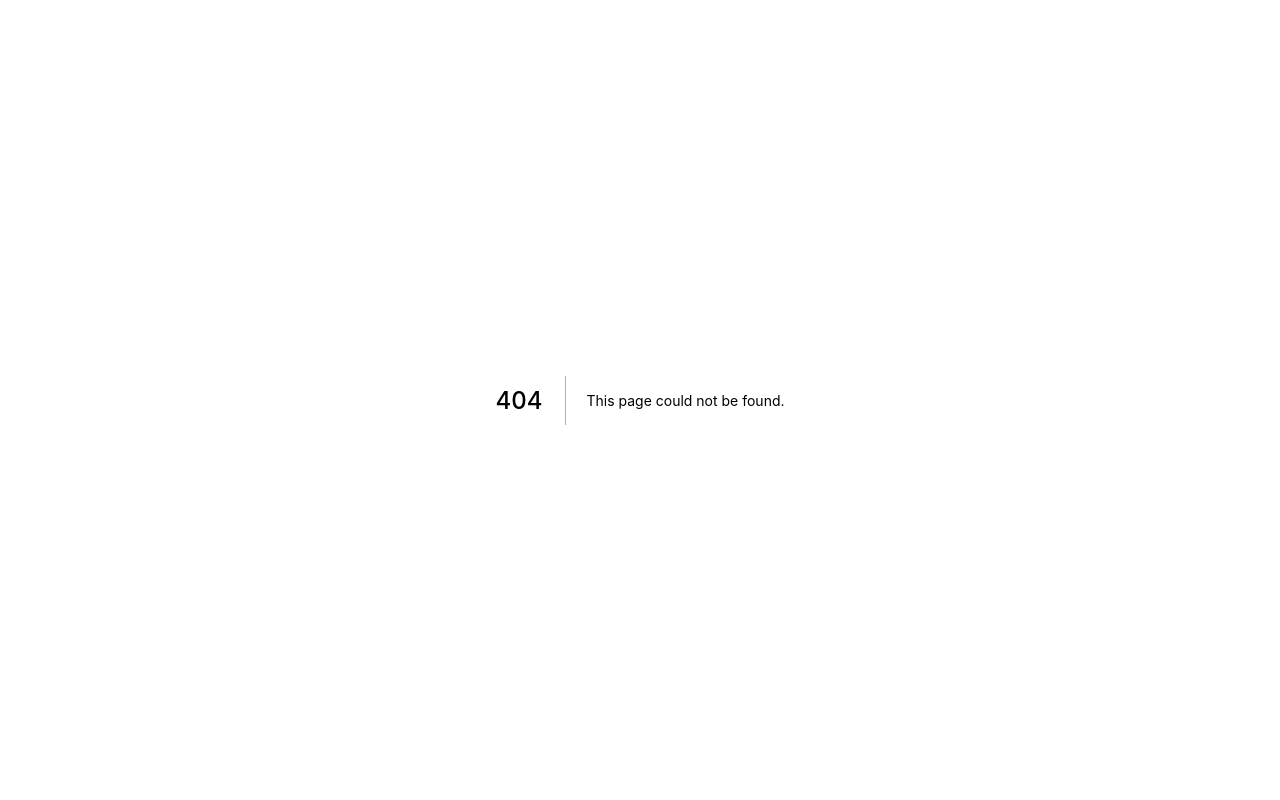
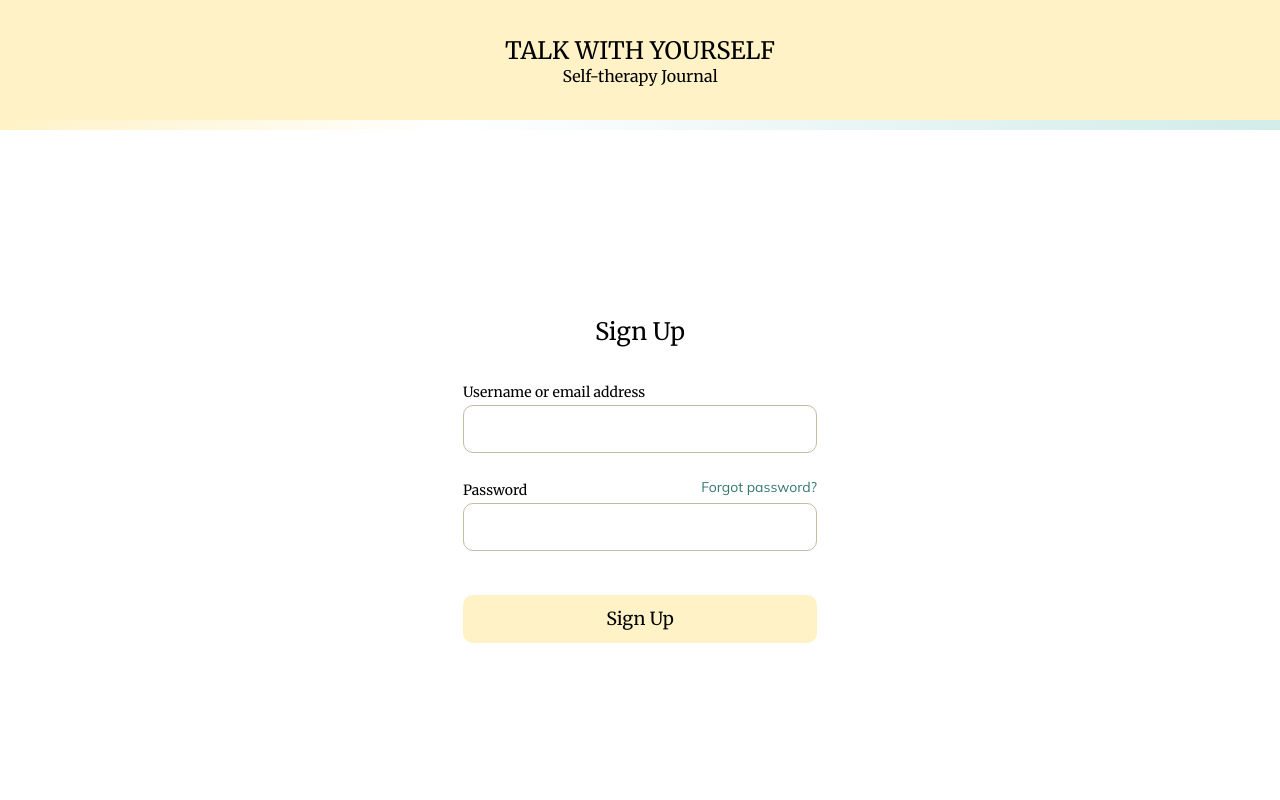
Before and after one commit to catnippers/talk-with-yourself-frontend-next, a Next.js app in the folder talk-with-yourself-frontend-next/: page /auth/register in a window 1280 px wide. Before the commit this address had no page. Shown: the top 800 px of the page. Built offline with nearby package versions, Linux system fonts and the light colour scheme.

Commit message:
Move Login and Register file to auth folder

```diff
--- /dev/null
+++ b/talk-with-yourself-frontend-next/pages/auth/register.tsx
@@ -0,0 +1,19 @@
+import { useRouter } from 'next/router';
+import { Layout } from '../../components/Layout/Layout';
+import { RegisterForm } from '../../components/RegisterForm/RegisterForm';
+
+const Register = () => {
+  const router = useRouter();
+
+  const handleModalAccepted = () => {
+    router.push('/auth/login');
+  };
+
+  return (
+    <Layout title="Register">
+      <RegisterForm />
+    </Layout>
+  );
+};
+
+export default Register;
```
Also changed, not shown: talk-with-yourself-frontend-next/pages/auth/login.tsx (added, +12 -0 lines).
